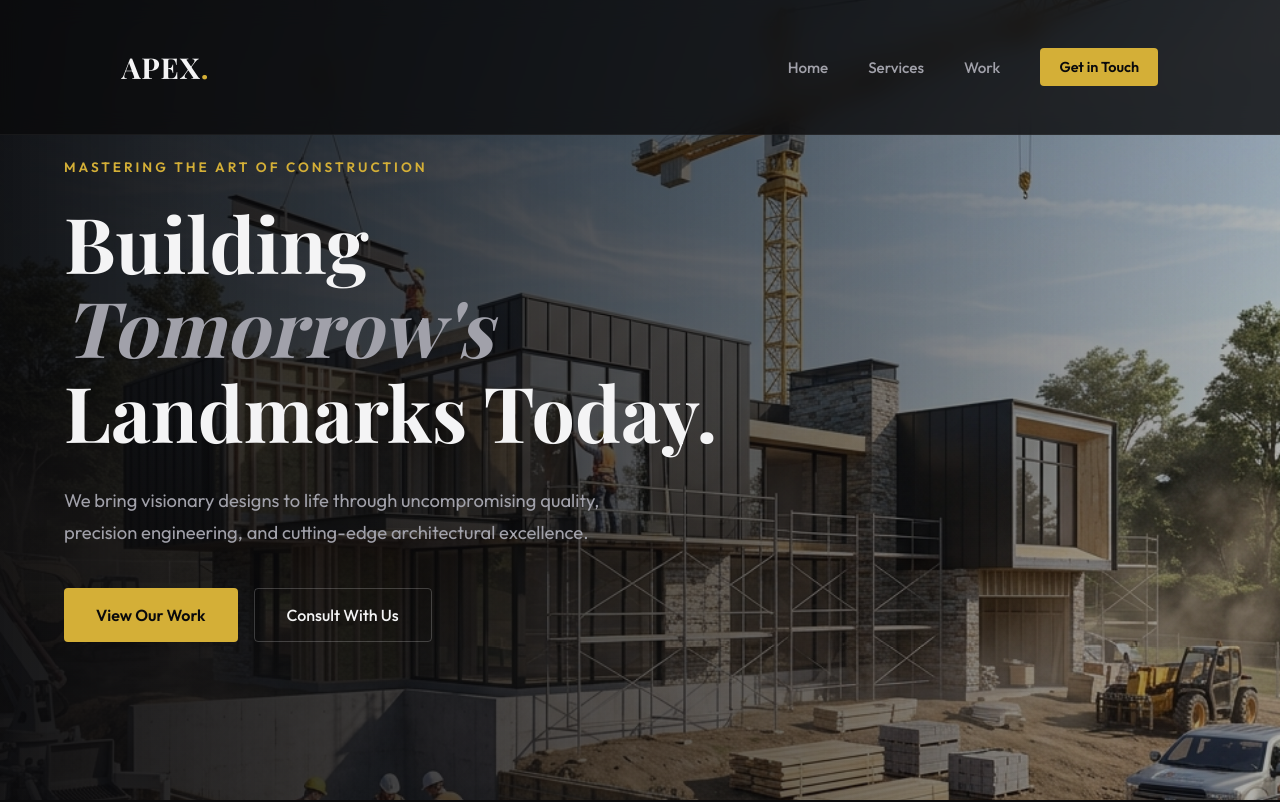
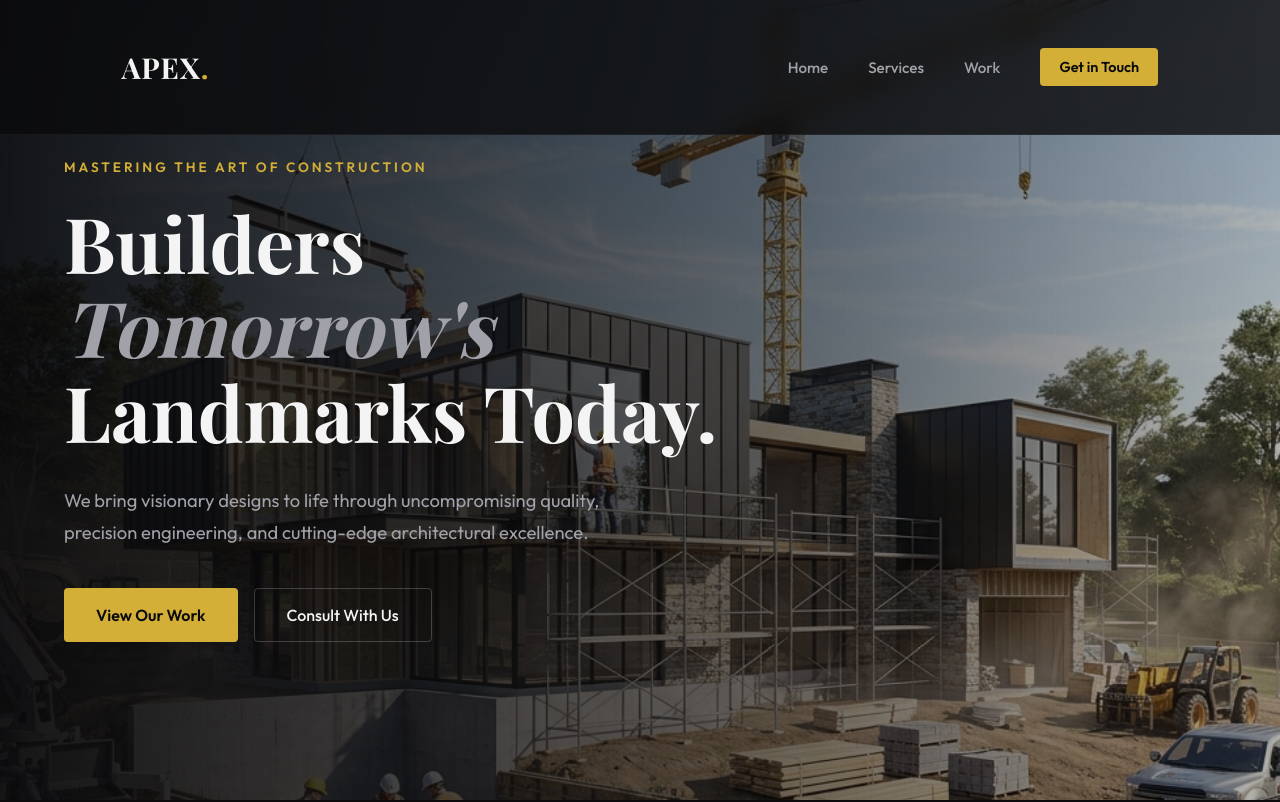
Before and after one commit to adarshps369/imptest, a plain HTML site: page index.html in a window 1280 px wide. Shown: the top 802 px of the page. Drawn offline with nearby package versions, Linux system fonts and the light colour scheme; a web font is replaced by a local one.

Commit message:
Fix HTML encoding issues in index.html

```diff
--- a/index.html
+++ b/index.html
@@ -39,7 +39,7 @@
         <div class="hero-content">
             <div class="hero-text hidden">
                 <span class="subheading">MAstering the Art of Construction</span>
-                <h1 class="hero-title">Building <span>Tomorrow's</span> Landmarks Today.</h1>
+                <h1 class="hero-title">Builders <span>Tomorrow's</span> Landmarks Today.</h1>
                 <p class="hero-desc">We bring visionary designs to life through uncompromising quality, precision
                     engineering, and cutting-edge architectural excellence.</p>
                 <div class="hero-cta">
```
